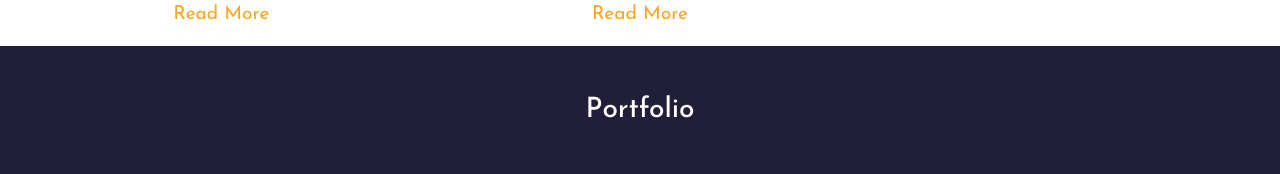
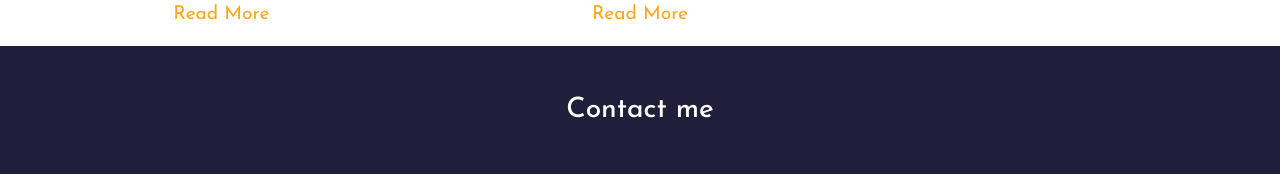
Before and after one commit to Beshoy-05/Islam_Portfolio, a plain HTML site: page index.html in a window 1280 px wide. Shown: the part 2823-2997 px from the top of the page. Drawn offline with nearby package versions, Linux system fonts and the light colour scheme.

```diff
--- a/index.html
+++ b/index.html
@@ -356,7 +356,7 @@
 
 <!-- footer section starts  -->
     <footer class="text-center text-muted py-4">
-      <h3 class="text-white pt-4" data-aos="fade-up">Portfolio</h3>
+      <h3 class="text-white pt-4" data-aos="fade-up">Contact me</h3>
 
       <div class="social-links mt-5" data-aos="fade-up">
         <button href="" class="rounded-pill dribble">
```
